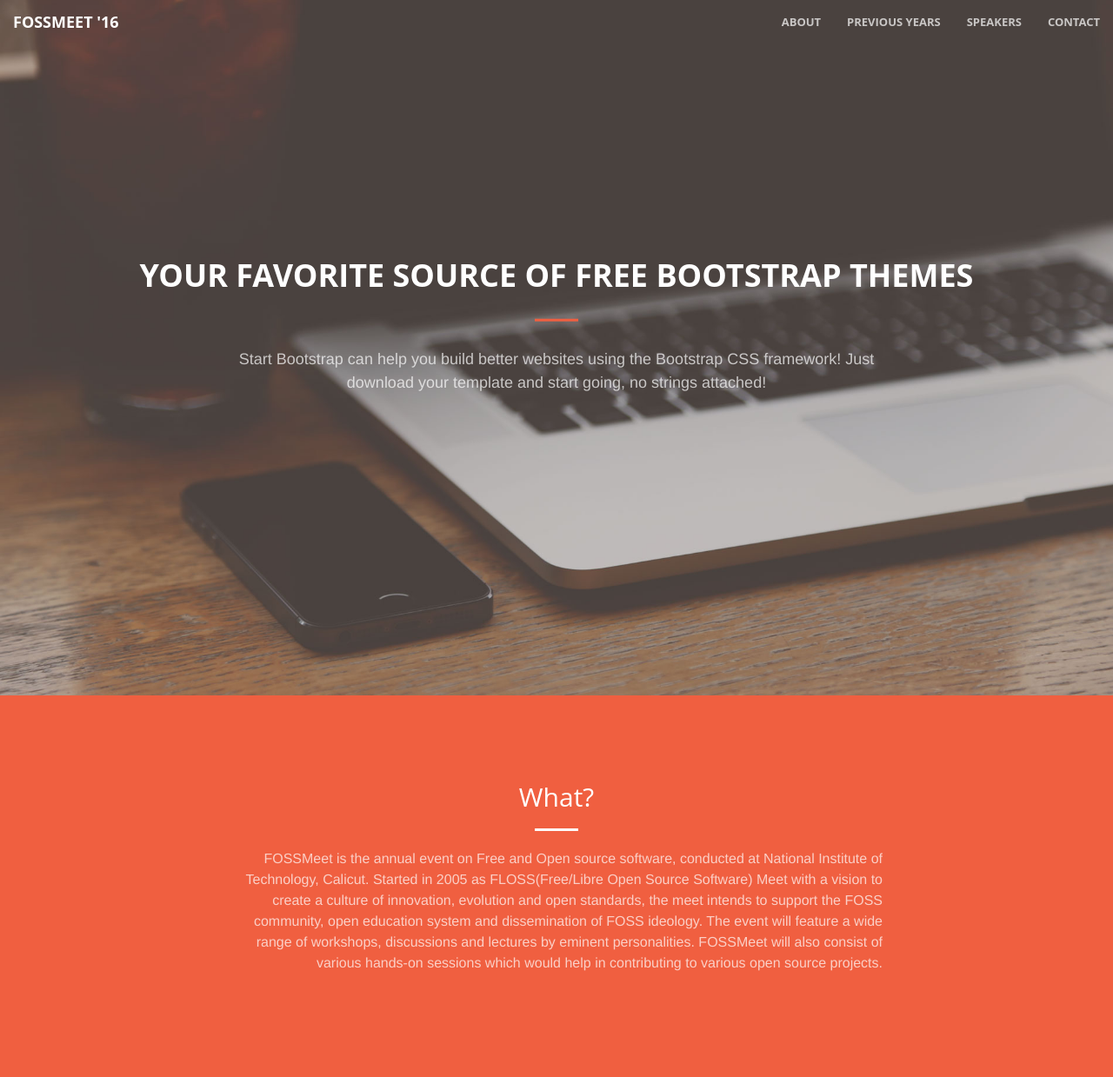
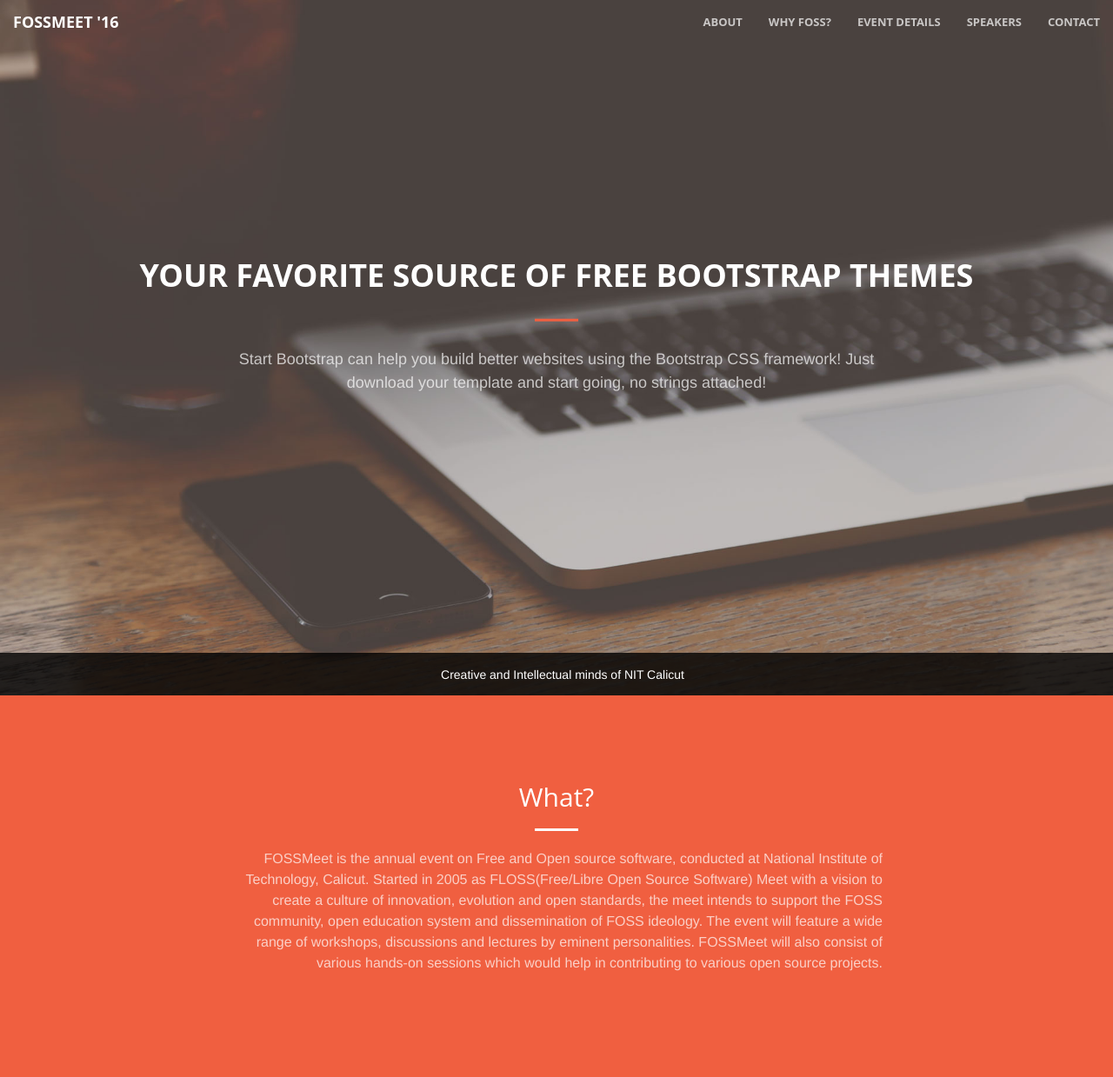
Before and after one commit to fosscell/2016-E, a PHP site: page / in a window 1280 px wide. Shown: the top 1239 px of the page at 87% size. Run offline with PHP 8.4, Linux system fonts and the light colour scheme.

Commit message:
template almost ready

```diff
--- a/css/main.css
+++ b/css/main.css
@@ -210,7 +210,7 @@ article{
 /* footer */
 
 #newsfeeds {
-	position:relative;
+	position:fixed;
 	background:rgba(0,0,0,0.8);
 	color:#ffffff;
 	width:100%;
--- a/index.html
+++ b/index.html
@@ -117,6 +117,12 @@
 			});
 		</script>
 
+    <script>
+      /*
+        need to solve the footer issue here
+      */
+    </script>
+
 </head>
 
 <body id="page-top">
@@ -143,13 +149,16 @@
             <div class="collapse navbar-collapse" id="bs-example-navbar-collapse-1">
                 <ul class="nav navbar-nav navbar-right">
                     <li>
-                        <a class="page-scroll" href="#about">About</a>
+                        <a class="page-scroll" href="#what">About</a>
                     </li>
                     <li>
-                        <a class="page-scroll" href="#services">Previous Years</a>
+                        <a class="page-scroll" href="#why">Why FOSS?</a>
                     </li>
                     <li>
-                        <a class="page-scroll" href="#portfolio">Speakers</a>
+                        <a class="page-scroll" href="#ib-container">Event Details</a>
+                    </li>
+                    <li>
+                        <a class="page-scroll" href="#speakers">Speakers</a>
                     </li>
                     <li>
                         <a class="page-scroll" href="#contact">Contact</a>
@@ -173,7 +182,7 @@
         </div>
     </header>
 
-    <section class="bg-primary" id="about">
+    <section class="bg-primary" id="what">
         <div class="container">
             <div class="row">
                 <div class="col-lg-8 col-lg-offset-2 text-center">
@@ -186,7 +195,7 @@
         </div>
     </section>
 
-    <section id="services">
+    <section id="why">
         <div class="container">
             <div class="row">
                 <div class="col-lg-12 text-center">
@@ -233,7 +242,7 @@
       <div class="row" style="text-align:center;">
         <div class="col-md-12">
           <h1>
-            heading
+            Event Details
           </h1>
         </div>
       </div>
@@ -359,7 +368,7 @@
       </article>
     </section>
 
-    <div id="speaker" class="page-alternate">
+    <div id="speakers" class="page-alternate">
       <div class="grid container">
         <div class="row">
           <div class="col-md-12">
@@ -539,9 +548,10 @@
                     <i class="fa fa-envelope-o fa-3x wow bounceIn" data-wow-delay=".1s"></i>
                     <p><a href="mailto:your-email@your-domain.com">feedback@startbootstrap.com</a></p>
                 </div>
-	<!--	<div class="text-center">
-			<iframe width="100%" height="350" frameborder="0" scrolling="no" marginheight="0" marginwidth="0" src="http://www.openstreetmap.org/export/embed.html?bbox=75.93501091003418%2C11.31848056989431%2C75.93877136707306%2C11.321720765540533&amp;layer=mapnik" style="border: 1px solid black"></iframe><br/><small><a href="http://www.openstreetmap.org/#map=18/11.32010/75.93689">View Larger Map</a></small>
-		</div> -->
+	              <div class="text-center" style="height: 100%;width: 100%;margin: 0;padding: 0;">
+			              <iframe width="100%" height="250" frameborder="0" scrolling="no" src="http://www.openstreetmap.org/export/embed.html?bbox=75.93501091003418%2C11.31848056989431%2C75.93877136707306%2C11.321720765540533&amp;layer=mapnik" style="border: 1px solid black"></iframe><br/>
+                    <!--<small><a href="http://www.openstreetmap.org/#map=18/11.32010/75.93689">View Larger Map</a></small>-->
+		            </div>
             </div>
         </div>
     </section>
@@ -552,7 +562,6 @@
           Creative and Intellectual minds of NIT Calicut
         </div>
       </div>
-
     </div>
 
 </body>
```
Lines whose indentation alone changed are shown as unchanged.
